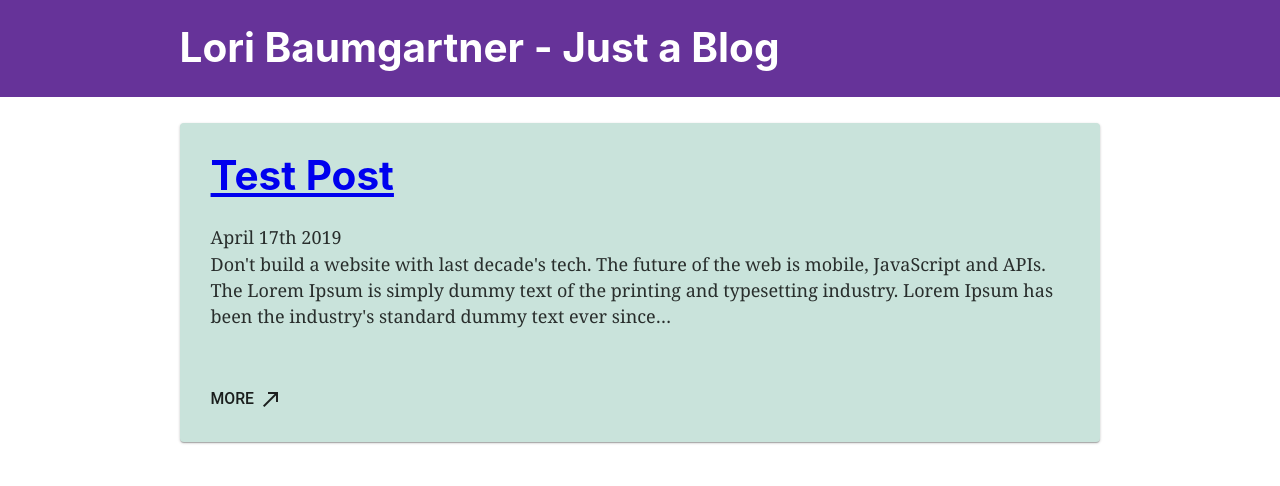
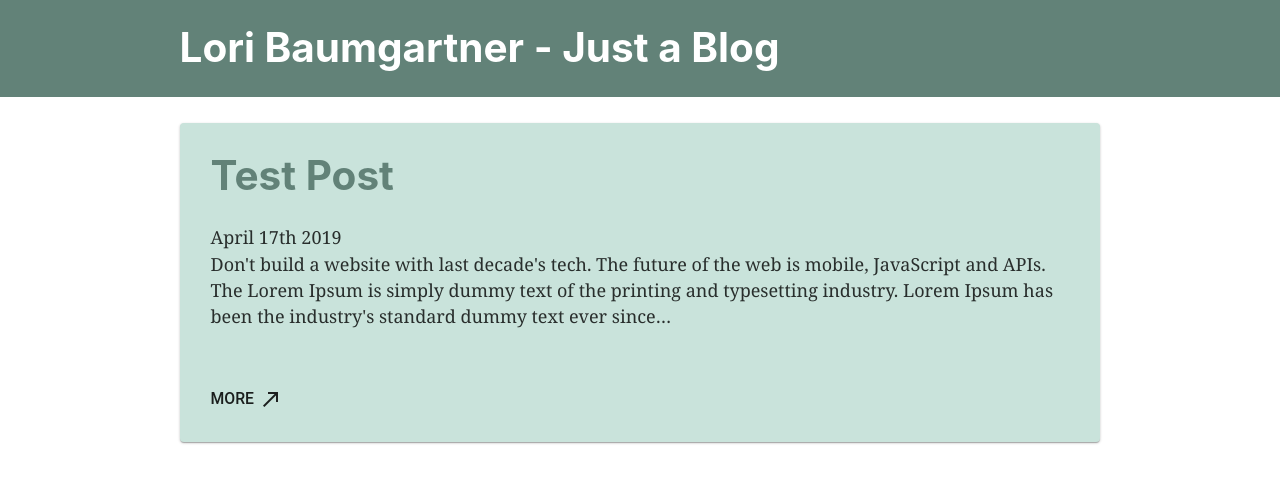
Before and after one commit to lburl01/just-a-blog, a Gatsby site: page / in a window 1280 px wide. Built offline with nearby package versions, Linux system fonts and the light colour scheme; Gatsby itself is replaced by a stand-in of ours.

Commit message:
Use theme colors

```diff
--- a/src/components/header.js
+++ b/src/components/header.js
@@ -2,10 +2,12 @@ import { Link } from "gatsby"
 import PropTypes from "prop-types"
 import React from "react"
 
+import { APP_COLORS } from './theme'
+
 const Header = ({ siteTitle }) => (
   <header
     style={{
-      background: `rebeccapurple`,
+      background: `${APP_COLORS.mintDark}`,
       marginBottom: `1.45rem`,
     }}
   >
--- a/src/components/layout.css
+++ b/src/components/layout.css
@@ -40,6 +40,8 @@ template {
   display: none;
 }
 a {
+  text-decoration: none;
+  color: #628278;
   background-color: transparent;
   -webkit-text-decoration-skip: objects;
 }
```
